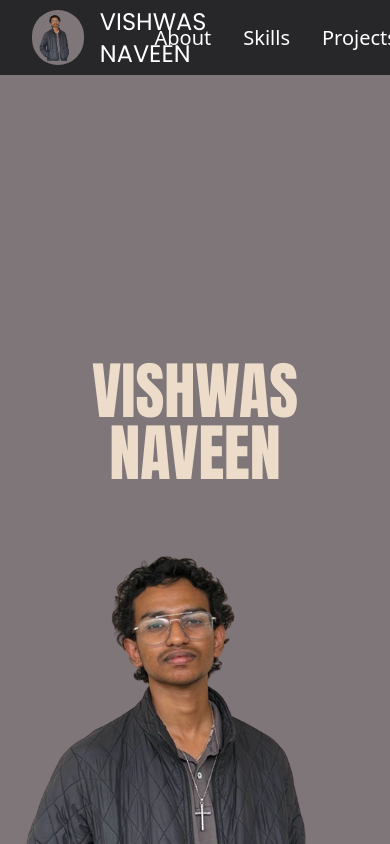
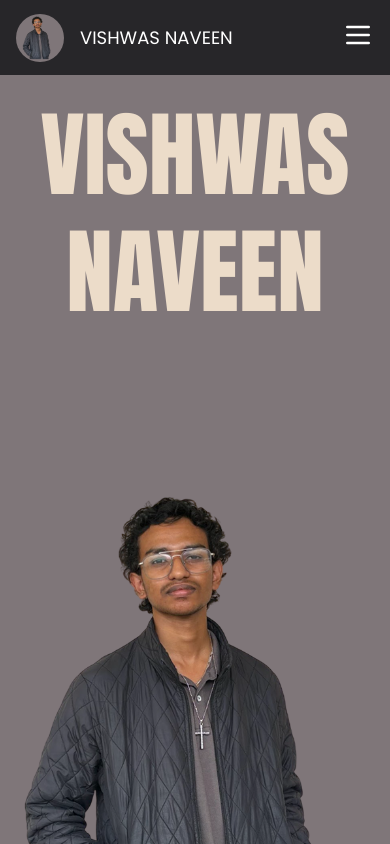
Before and after one commit to sodium16/FUTURE_FS_01, a React (Vite) app: page / in a window 390 px wide. Shown: the top 844 px of the page. Built offline with nearby package versions, Linux system fonts and the light colour scheme.

Commit message:
first github commit

```diff
--- a/src/components/About.jsx
+++ b/src/components/About.jsx
@@ -10,7 +10,7 @@ const About = () => {
       // Here we apply the background pattern
       className="font-poppins min-h-screen w-full bg-brand-bg-dark bg-dotted-pattern bg-dotted-size flex items-center py-24 px-10 lg:px-20"
     >
-      <div className="max-w-7xl mx-auto grid grid-cols-1 md:grid-cols-5 gap-16 items-center">
+      <div className="max-w-7xl mx-auto grid grid-cols-1 md:grid-cols-5 gap-8 md:gap-16 items-center">
 
         {/* Left Column: Text Content */}
         <div className="md:col-span-3">
--- a/src/components/Header.jsx
+++ b/src/components/Header.jsx
@@ -1,50 +1,73 @@
-import React from 'react';
+import React, { useState } from 'react';
 
-// Data for the navigation links
 const navLinks = ["About", "Skills", "Projects", "Achievements"];
 
-// A reusable NavLink component with the hover effect
-const NavLink = ({ children }) => (
-  <a href={`#${children.toString().toLowerCase()}`} className="group relative text-xl text-white transition-colors hover:text-gray-300">
+// Reusable NavLink for both desktop and mobile
+const NavLink = ({ href, children, onClick }) => (
+  <a href={href} onClick={onClick} className="group relative py-2 text-xl text-white transition-colors hover:text-gray-300">
     <span>{children}</span>
-    {/* This is the underline element */}
     <span className="absolute bottom-0 left-0 h-0.5 w-full scale-x-0 bg-white transition-transform duration-300 ease-out group-hover:scale-x-100" />
   </a>
 );
 
 export const Header = () => {
+  const [isOpen, setIsOpen] = useState(false);
+
+  const toggleMenu = () => {
+    setIsOpen(!isOpen);
+  };
+
   return (
+    <>
       <header className="fixed top-0 left-0 z-50 w-full bg-[#272629]">
-      <div className="container mx-auto flex h-[75px] items-center justify-between px-8">
+        <div className="container mx-auto flex h-[75px] items-center justify-between px-4 sm:px-8">
           {/* Left Side: Logo and Name */}
           <div className="flex items-center gap-4">
-          <img
-            src="/logo.png" // Make sure logo.png is in your /public folder
-            alt="Logo"
-            className="h-[55px] w-[55px] rounded-full object-cover"
-          />
-          <span className="font-poppins text-2xl text-white">
-            VISHWAS NAVEEN
-          </span>
+            <img src="/logo.png" alt="Logo" className="h-12 w-12 rounded-full object-cover" />
+            <span className="font-poppins text-lg sm:text-2xl text-white">VISHWAS NAVEEN</span>
           </div>
 
-        {/* Right Side: Navigation Links and Contact */}
-        <div className="flex items-center gap-8">
+          {/* Desktop Navigation (Hidden on small screens) */}
+          <div className="hidden md:flex items-center gap-8">
             <nav className="flex items-center gap-8">
               {navLinks.map((link) => (
-              <NavLink key={link}>{link}</NavLink>
+                <NavLink key={link} href={`#${link.toLowerCase()}`}>{link}</NavLink>
               ))}
             </nav>
-          {/* CORRECTED: Changed <button> to <a> and added href */}
-          <a
-            href="#contact"
-            className="rounded-full bg-[#5c4c43] px-8 py-3 font-poppins text-xl text-white transition-all hover:bg-opacity-90"
-          >
+            <a href="#contact" className="rounded-full bg-[#5c4c43] px-8 py-3 font-poppins text-xl text-white transition-all hover:bg-opacity-90">
               Contact
             </a>
           </div>
+
+          {/* Mobile Menu Button (Hamburger) */}
+          <div className="md:hidden">
+            <button onClick={toggleMenu} className="text-white focus:outline-none">
+              <svg className="h-8 w-8" fill="none" stroke="currentColor" viewBox="0 0 24 24" xmlns="http://www.w3.org/2000/svg">
+                {isOpen ? (
+                  <path strokeLinecap="round" strokeLinejoin="round" strokeWidth={2} d="M6 18L18 6M6 6l12 12" /> // X icon
+                ) : (
+                  <path strokeLinecap="round" strokeLinejoin="round" strokeWidth={2} d="M4 6h16M4 12h16m-16 6h16" /> // Hamburger icon
+                )}
+              </svg>
+            </button>
+          </div>
         </div>
       </header>
+
+      {/* Mobile Menu Overlay */}
+      {isOpen && (
+        <div className="fixed inset-0 z-40 flex flex-col items-center justify-center bg-[#272629] bg-opacity-95 md:hidden">
+          <nav className="flex flex-col items-center gap-8">
+            {navLinks.map((link) => (
+              <NavLink key={link} href={`#${link.toLowerCase()}`} onClick={() => setIsOpen(false)}>{link}</NavLink>
+            ))}
+            <a href="#contact" onClick={() => setIsOpen(false)} className="mt-4 rounded-full bg-[#5c4c43] px-8 py-3 font-poppins text-xl text-white">
+              Contact
+            </a>
+          </nav>
+        </div>
+      )}
+    </>
   );
 };
 
--- a/src/components/Landing.jsx
+++ b/src/components/Landing.jsx
@@ -4,37 +4,25 @@ import { ScrollTrigger } from 'gsap/ScrollTrigger';
 
 import profileImage from '../assets/vishwas-profile.png';
 
-// 1. We register the GSAP plugin to make it available for use
 gsap.registerPlugin(ScrollTrigger);
 
-// 2. We add the data for the new experience cards
 const experiences = [
-  { title: 'DIGITAL AND DESIGN CORE', company: 'nodedotai', position: 'absolute top-[30%] left-[5%] md:left-[15%] text-left' },
-  { title: 'MARKETING TEAM MEMBER', company: 'TEDxBITBangalore', position: 'absolute top-[30%] right-[5%] md:right-[15%] text-right' },
-  { title: 'SOPHOMORE IN ENGINEERING', company: 'Bangalore Institute of Technology', position: 'absolute bottom-[10%] left-[5%] md:left-[15%] text-left' },
-  { title: 'FULL-STACK WEB DEVELOPER INTERN', company: 'Future Interns', position: 'absolute bottom-[10%] right-[5%] md:right-[15%] text-right' },
+  // Desktop positions
+  { title: 'DIGITAL AND DESIGN CORE', company: 'nodedotai', desktopPosition: 'absolute top-[30%] left-[5%] md:left-[15%] text-left' },
+  { title: 'MARKETING TEAM MEMBER', company: 'TEDxBITBangalore', desktopPosition: 'absolute top-[30%] right-[5%] md:right-[15%] text-right' },
+  { title: 'SOPHOMORE IN ENGINEERING', company: 'Bangalore Institute of Technology', desktopPosition: 'absolute bottom-[10%] left-[5%] md:left-[15%] text-left' },
+  { title: 'FULL-STACK WEB DEVELOPER INTERN', company: 'Future Interns', desktopPosition: 'absolute bottom-[10%] right-[5%] md:right-[15%] text-right' },
 ];
 
 const Landing = () => {
   const componentRef = useRef(null);
 
-  // 3. This is the GSAP animation code
   useLayoutEffect(() => {
     let ctx = gsap.context(() => {
-    // NEW ANIMATION FOR THE PHOTO ON PAGE LOAD
-    gsap.fromTo(
-      '.landing-image',
-      { y: 150, opacity: 1 }, // Initial state: lower and invisible
-      {
-        y: 0,
-        opacity: 1,
-        delay: 0.8, // 800ms delay
-        duration: 0.15, // 150ms duration
-        ease: 'power2.out', // A nice easing for a smooth finish
-      }
-    );
-
-    // This is your existing scroll timeline
+      // Use matchMedia for responsive animations
+      ScrollTrigger.matchMedia({
+        // Desktop animation (screens wider than 768px)
+        "(min-width: 768px)": function() {
           const tl = gsap.timeline({
             scrollTrigger: {
               trigger: componentRef.current,
@@ -46,47 +34,87 @@ const Landing = () => {
           });
 
           tl.to('.landing-title', { opacity: 0, y: -100 }, 0)
-      .to('.landing-image', { y: -50, scale: 1.05 }, 0)
-      .fromTo('.experience-card',
-  { opacity: 0, y: 50, scale: 0.8 }, // Starts smaller
-  { opacity: 1, y: 0, scale: 1, stagger: 0.2 }, // Ends at full size
-  0
-);
+            .to('.landing-image-container', { y: -50, scale: 1.05 }, 0)
+            .fromTo('.experience-card', { opacity: 0, y: 50, scale: 0.8 }, { opacity: 1, y: 0, scale: 1, stagger: 0.2 }, 0);
+        },
+        // Mobile animation (screens smaller than 768px)
+        "(max-width: 767px)": function() {
+          // Creates a parallax "sliding" effect on mobile scroll
+          const tl = gsap.timeline({
+            scrollTrigger: {
+              trigger: componentRef.current,
+              start: 'top top',
+              end: 'bottom 70%',
+              scrub: 1,
+            }
+          });
 
+          // Title slides up faster
+          tl.to('.landing-title', { y: -80, opacity: 0.2 }, 0);
+          // Image slides up slower for a parallax effect
+          tl.to('.landing-image-container', { y: -40 }, 0);
+
+          // Cards still slide and fade in when they enter the viewport
+          gsap.from('.experience-card', {
+            opacity: 0,
+            y: 30,
+            stagger: 0.1,
+            scrollTrigger: {
+              trigger: '.experience-cards-container',
+              start: 'top 85%',
+            }
+          });
+        }
+      });
+
+      // This on-load animation runs on all screen sizes
+      gsap.fromTo('.landing-image-container', { y: 150, opacity: 0 }, {
+        y: 0, opacity: 1, delay: 0.8, duration: 0.15, ease: 'power2.out',
+      });
     }, componentRef);
     return () => ctx.revert();
   }, []);
 
   return (
-    // 4. We add a `ref` and change the z-index layering
-    <section ref={componentRef} id="landing" className="h-screen w-full bg-brand-bg-light relative overflow-hidden">
+    <section ref={componentRef} id="landing" className="min-h-screen w-full bg-brand-bg-light relative overflow-hidden pt-24 md:pt-0">
+
+      {/* Container for Desktop Layout */}
+      <div className="hidden md:block w-full h-full">
         <div className="w-full h-full flex items-center justify-center">
-
-        {/* The z-index is now 10 (at the back) */}
           <div className="landing-title text-center z-10">
-          <h1 className="font-anton text-[16vw] md:text-[15vw] lg:text-[14rem] leading-none text-brand-text uppercase">
+            <h1 className="font-anton text-[15vw] lg:text-[14rem] leading-none text-brand-text uppercase">
               Vishwas <br />Naveen
             </h1>
           </div>
-
-        {/* The z-index is now 20 (in the middle) */}
-        <div className="landing-image absolute bottom-0 w-full max-w-[550px] h-[95%] z-20">
-          <img
-            src={profileImage}
-            alt="Vishwas Naveen"
-            className="absolute bottom-[-50px] w-full h-full object-contain object-bottom"
-          />
+          <div className="landing-image-container absolute bottom-0 w-full max-w-[550px] h-[95%] z-20">
+            <img src={profileImage} alt="Vishwas Naveen" className="absolute bottom-[-50px] w-full h-full object-contain object-bottom" />
+          </div>
+          <div className="absolute inset-0 max-w-7xl mx-auto z-30">
+            {experiences.map((exp, index) => (
+              <div key={index} className={`experience-card ${exp.desktopPosition} w-64 p-4 border border-gray-300/40 rounded-lg backdrop-blur-sm opacity-0`}>
+                <h3 className="font-bold text-xl text-white tracking-wider">{exp.title}</h3>
+                <p className="text-gray-200">{exp.company}</p>
+              </div>
+            ))}
+          </div>
+        </div>
       </div>
 
-        {/* 5. NEW: The experience cards are added here (highest z-index) */}
-        <div className="absolute inset-0 max-w-7xl mx-auto z-30">
+      {/* Container for Mobile Layout */}
+      <div className="md:hidden flex flex-col items-center px-4">
+        <div className="landing-title text-center">
+          <h1 className="font-anton text-[24vw] leading-tight text-brand-text uppercase">
+            Vishwas <br />Naveen
+          </h1>
+        </div>
+        <div className="landing-image-container w-full max-w-sm my-8">
+          <img src={profileImage} alt="Vishwas Naveen" className="w-full h-full object-contain" />
+        </div>
+        <div className="experience-cards-container grid grid-cols-1 gap-4 w-full">
           {experiences.map((exp, index) => (
-            <div
-              key={index}
-              className={`experience-card ${exp.position} w-64 p-4 border border-gray-300/40 rounded-lg backdrop-blur-sm opacity-0`}
-            >
-              <h3 className="font-bold text-xl text-white tracking-wider">{exp.title}</h3>
-              <p className="text-gray-200">{exp.company}</p>
+            <div key={index} className="experience-card p-4 border border-gray-300/40 rounded-lg backdrop-blur-sm">
+              <h3 className="font-bold text-xl text-white tracking-wider text-center">{exp.title}</h3>
+              <p className="text-gray-200 text-center mt-2">{exp.company}</p>
             </div>
           ))}
         </div>
```
Lines whose indentation alone changed are shown as unchanged.
